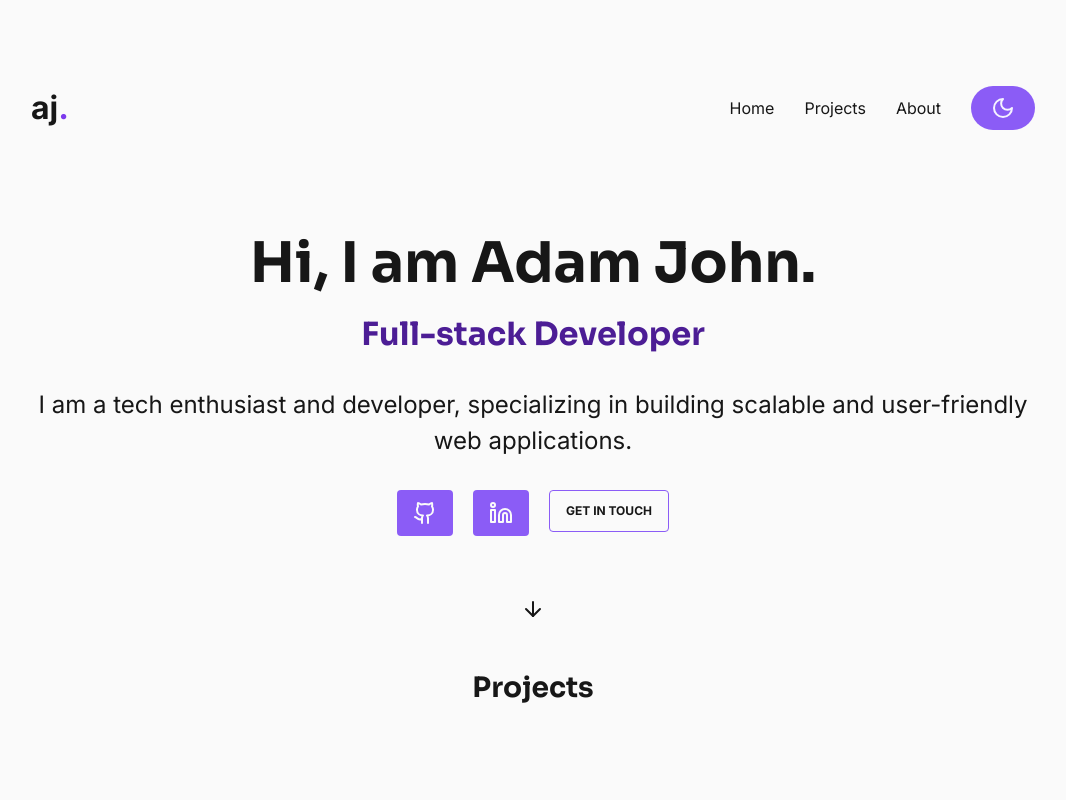
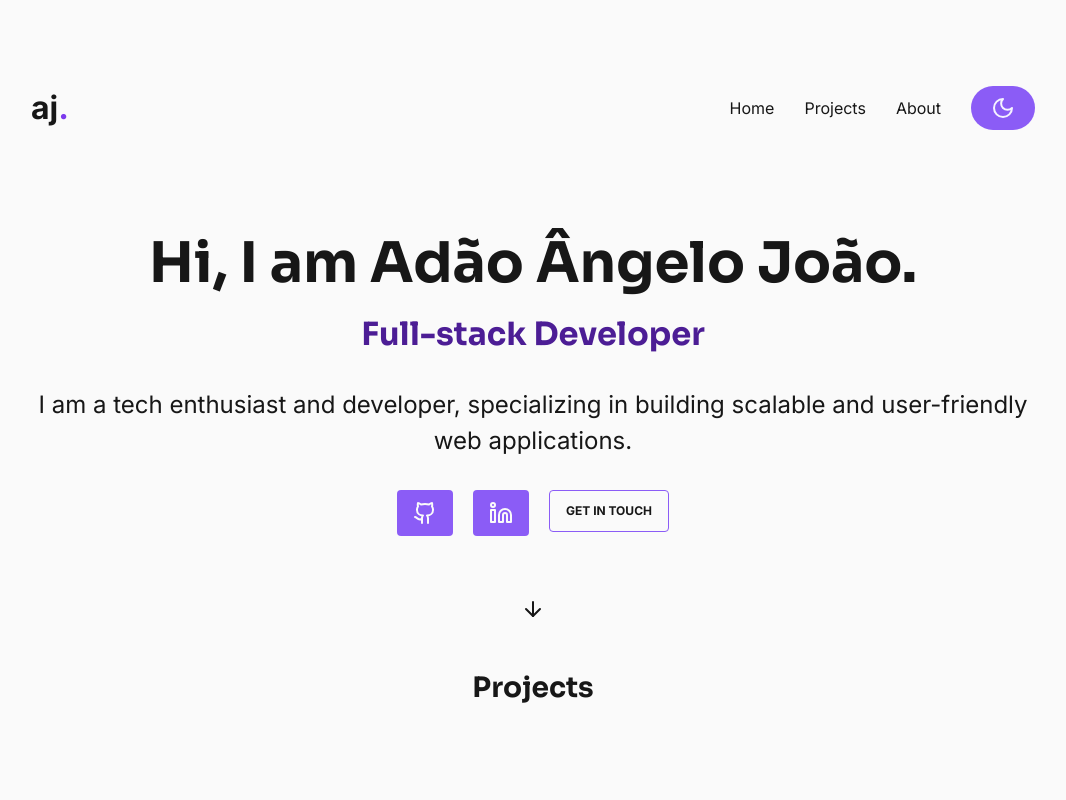
Before and after one commit to Adao-Angelo/personal-portfolio, a Next.js app: page / in a window 1280 px wide. Shown: the top 800 px of the page, without its empty margins (107-1173 px from the left). Built offline with nearby package versions, Linux system fonts and the light colour scheme; grey boxes are pictures that could not be loaded.

Commit message:
update name

```diff
--- a/src/app/page.tsx
+++ b/src/app/page.tsx
@@ -11,7 +11,7 @@ export default function Home() {
         <div className="mt-[7.9rem] md:text-center">
           <div>
             <h1 className="font-sora font-bold text-[3.2rem] md:text-[5.6rem]">
-              Hi, I am Adam John.
+              Hi, I am Adão Ângelo João.
             </h1>
             <h1 className="font-sora font-bold text-[2.8rem] md:text-[3.2rem]  mt-[0.5rem] mb-[2.9rem] text-purple-900 dark:text-purple-300 ">
               Full-stack Developer
```
